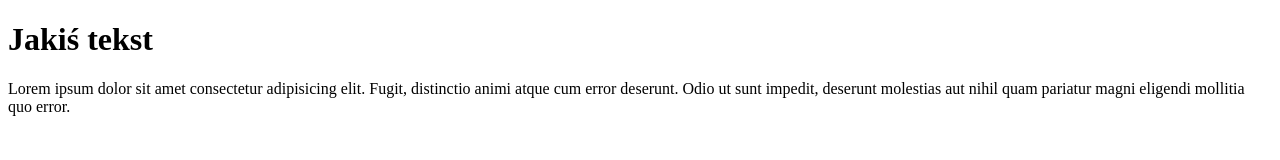
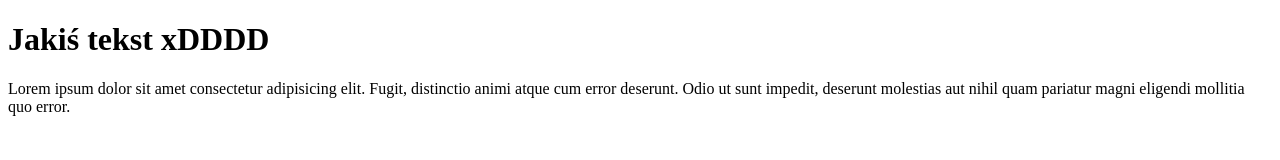
Before and after one commit to MateuszKalbarczyk420/PierwszeRepo, a plain HTML site: page index.html in a window 1280 px wide. Drawn offline with Linux system fonts and the light colour scheme.

Commit message:
Wersja nr 3

```diff
--- a/index.html
+++ b/index.html
@@ -7,7 +7,7 @@
     <title>Zabawa z Gitem</title>
 </head>
 <body>
-    <h1>Jakiś tekst</h1>
+    <h1>Jakiś tekst xDDDD</h1>
     <p>Lorem ipsum dolor sit amet consectetur adipisicing elit. Fugit, distinctio animi atque cum error deserunt. Odio ut sunt impedit, deserunt molestias aut nihil quam pariatur magni eligendi mollitia quo error.</p>
 </body>
 </html>
```
